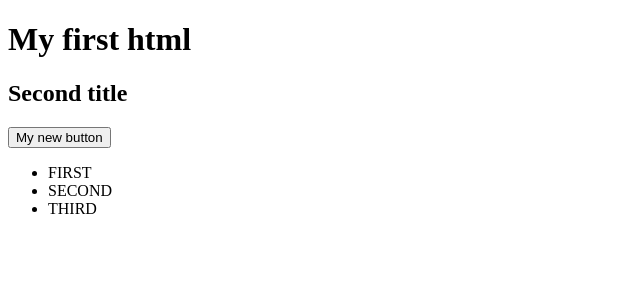
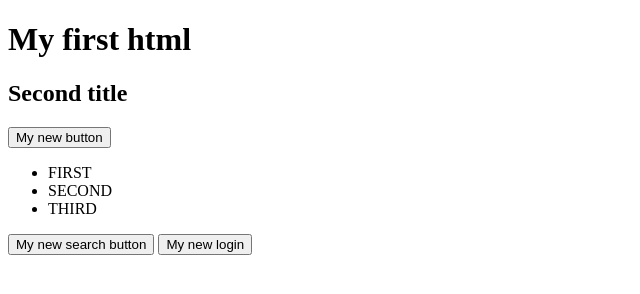
Before and after one commit to tenovgabriela/firstHtmlProject, a plain HTML site: page index.html in a window 1280 px wide. Shown: the whole page, without its empty margins (0-640 px from the left). Drawn offline with Linux system fonts and the light colour scheme.

Commit message:
Acestea sunt 2 butoane

```diff
--- a/index.html
+++ b/index.html
@@ -14,5 +14,7 @@
         <li>SECOND</li>
         <li>THIRD</li>
     </ul>
+    <button type="search">My new search button</button>
+    <button type="login">My new login</button>
 </body>
 </html>
```
